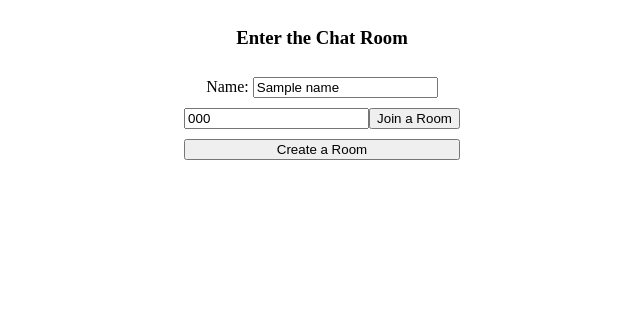
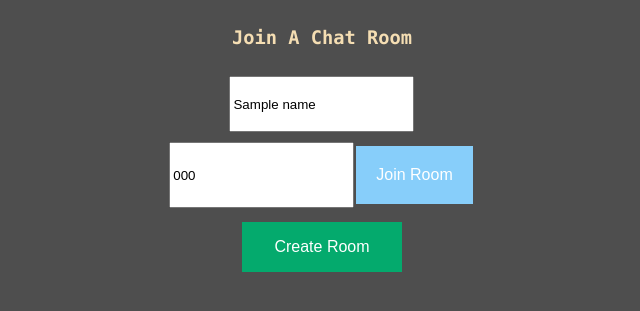
Before and after one commit to MustafaMuhammad2412/Python-Sockets-Chat-App, a Flask app: template templates/home.html in a window 1280 px wide. Shown: the top 311 px of the page, without its empty margins (318-958 px from the left). Run offline with Flask 3, Linux system fonts and the light colour scheme; the template is opened without the code that fills it: most values are stand-ins (such as "Sample title", 1, 10 or a date in 2020); some libraries are stand-ins or nearby versions.

Commit message:
Started file sending process. Changed styling.

```diff
--- a/main.py
+++ b/main.py
@@ -17,6 +17,7 @@ from flask import Flask, render_template, request, session, redirect, url_for
 from flask_socketio import join_room, leave_room, send, SocketIO
 import random
 from string import ascii_uppercase
+import base64
 
 # Initialize Flask app - Reasearch for further information
 app = Flask(__name__) # __name__ represent name of Python module
@@ -119,6 +120,31 @@ def disconnect():
     send( {"name": name, "message": "has left the room"}, to=room)
     print(f"{name} has left the room {room}")
 
+@socketio.on("file")
+def file(data):
+    room = session.get("room")
+    if room not in rooms:
+        return
+
+    sender_name = session.get("name")
+    file_name = data["fileName"]
+    file_type = data["fileType"]
+    file_data = data["data"]
+
+    content = {
+        "name": sender_name,
+        "message": f"sent a file - {file_name}",
+        "file": {
+            "name": file_name,
+            "type": file_type,
+            "data": file_data
+        }
+    }
+
+    send(content, to=room)
+    rooms[room]["messages"].append(content)
+    print(f"{sender_name} sent a file: {file_name}")
+
 
 
 if __name__ == "__main__":
--- a/static/css/style.css
+++ b/static/css/style.css
@@ -2,6 +2,11 @@
     display: flex;
     align-items: center;
     justify-content: center;
+}
+
+.header{
+    font-family: "Lucida Console", "Courier New", monospace;
+    color: wheat;
 }
 
 .buttons {
@@ -22,17 +27,26 @@
     width: 100%;
 }
 
+.background {
+    background-color: rgb(78, 78, 78);
+}
+
 .message-box {
     border-color: black;
     border-width: 2px;
     border-style: solid;
     border-radius: 10px;
-    background-color: whitesmoke;
+    background-color: rgb(218, 235, 255);
     height: 80vh;
     display: flex;
     flex-direction: column;
     width: 80vw;
     align-items: stretch;
+    transition-duration: 0.4s;
+}
+
+.message-box:hover {
+    background-color: rgb(218, 247, 218);
 }
 
 .messages {
@@ -67,3 +81,45 @@ h2 {
     font-size: 10px;
     color: darkgray;
 }
+
+.upload_btn {
+    opacity: 0;
+}
+
+.button1 {
+    background-color: #04AA6D; /* Green */
+  border: none;
+  color: white;
+  padding: 16px 32px;
+  text-align: center;
+  text-decoration: none;
+  display: inline-block;
+  font-size: 16px;
+  margin: 4px 2px;
+  transition-duration: 0.4s;
+  cursor: pointer;
+}
+
+.button1:hover {
+    background-color: white;
+    color: #04AA6D;
+}
+
+.button2 {
+background-color: lightskyblue; /* Green */
+  border: none;
+  color: white;
+  padding: 20px;
+  text-align: center;
+  text-decoration: none;
+  display: inline-block;
+  font-size: 16px;
+  margin: 4px 2px;
+  transition-duration: 0.4s;
+  cursor: pointer;
+}
+
+.button2:hover {
+    background-color: white;
+    color: lightskyblue;
+}
--- a/templates/home.html
+++ b/templates/home.html
@@ -1,19 +1,27 @@
 {% extends 'base.html' %} {% block content %}
+
+<body class="background">
+    <div>
+
+
     <form method="post" class="buttons">
-    <h3>Enter the Chat Room</h3>
+        <h3 class="header">Join A Chat Room</h3>
         <div>
-        <label>Name:</label>
-        <input type="text" placeholder="Pick a Name!" name="name" value="{{name}}"/>
+            <input style="height: 50px;" type="text" placeholder="Pick a Name!" name="name" value="{{name}}"/>
         </div>
         <div class="join">
             <input type="text" placeholder="Room Code" name="code" value="{{code}}"/>
-        <button type="submit" name="join">Join a Room</button>
+            <button type="submit" name="join" class="button2">Join Room</button>
         </div>
-    <button type="submit" name="create" class="create-btn">Create a Room</button>
+        <button type="submit" name="create" class="button1">Create Room</button>
         {% if error %}
         <ul>
-        <li>{{error}}</li>
+            <li class="header">{{error}}</li>
         </ul>
         {% endif %}
     </form>
+
+    </div>
+
+</body>
 {% endblock %}
```
Also changed, not shown: templates/room.html (+58 -4 lines). Lines whose indentation alone changed are shown as unchanged.
